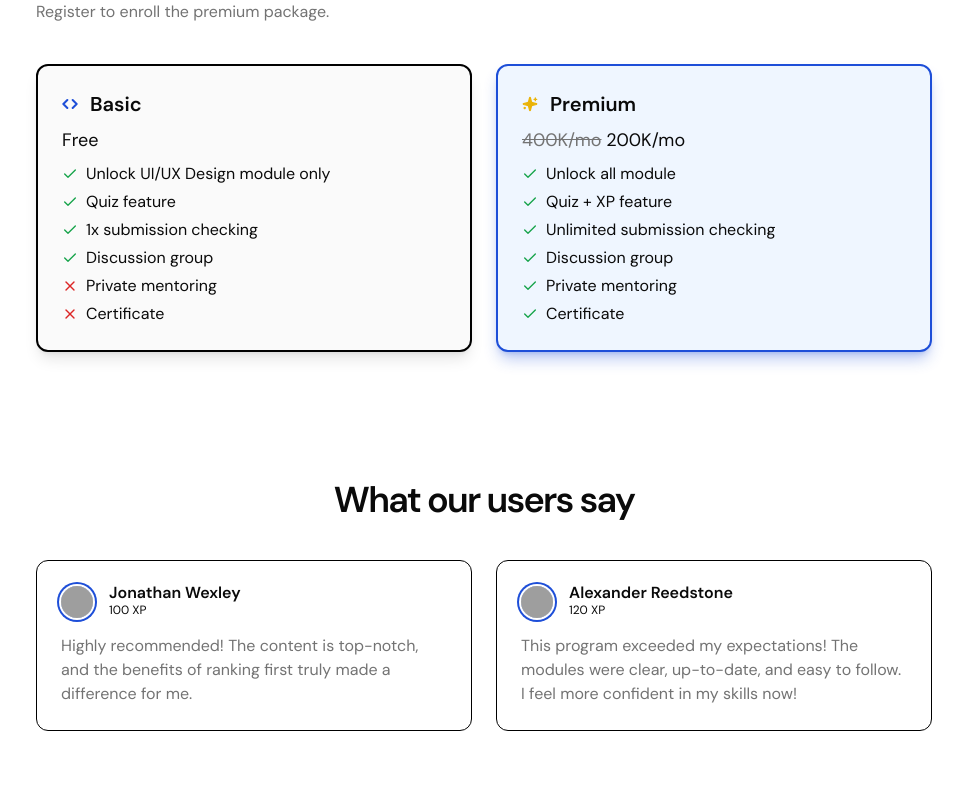
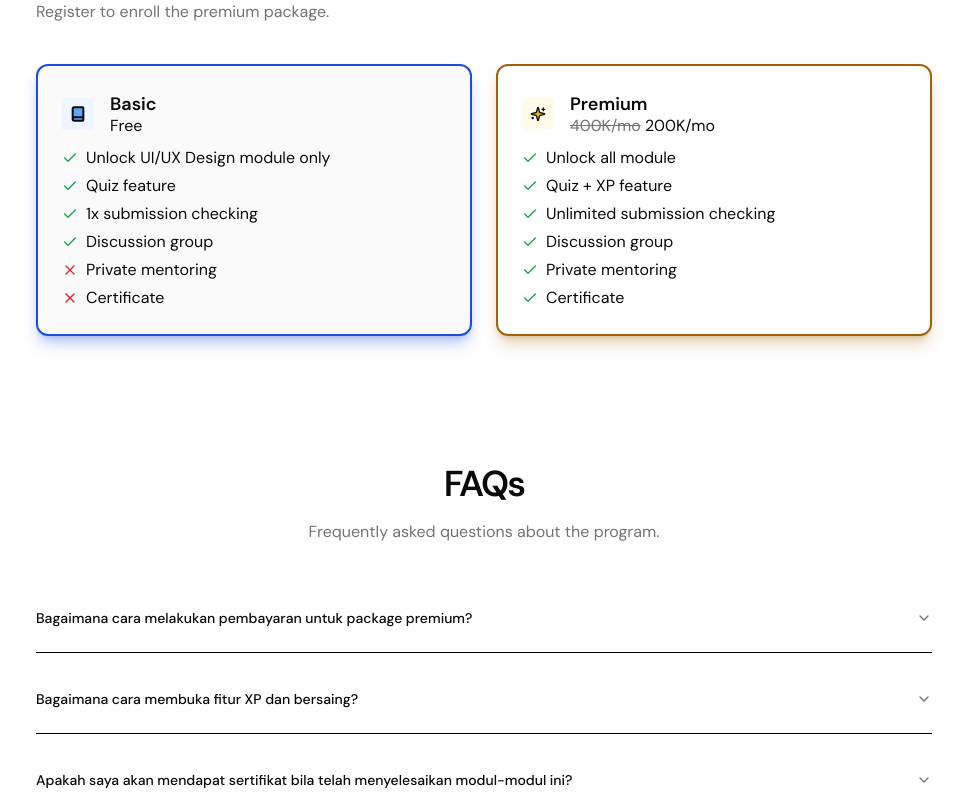
Before and after one commit to devswithme/fydemy, a Next.js app: page / in a window 1280 px wide. Shown: the part 1000-1800 px from the top of the page, without its empty margins (156-1123 px from the left). Built offline with nearby package versions, Linux system fonts and the light colour scheme; no server answers; the database is empty; grey boxes are pictures that could not be loaded.

Commit message:
add faq, remove testimonial

```diff
--- a/package.json
+++ b/package.json
@@ -9,6 +9,7 @@
     "lint": "next lint"
   },
   "dependencies": {
+    "@radix-ui/react-accordion": "^1.2.4",
     "@radix-ui/react-aspect-ratio": "^1.1.1",
     "@radix-ui/react-avatar": "^1.1.3",
     "@radix-ui/react-checkbox": "^1.1.3",
--- a/src/components/home.tsx
+++ b/src/components/home.tsx
@@ -17,6 +17,7 @@ import {
 } from "@/components/ui/table";
 import {
   ArrowUpRight,
+  Book,
   Check,
   Code,
   CodeXml,
@@ -33,6 +34,12 @@ import Link from "next/link";
 import Autoplay from "embla-carousel-autoplay";
 import { getTopUsersByXp } from "@/config/firebase";
 import { useEffect, useState } from "react";
+import {
+  Accordion,
+  AccordionContent,
+  AccordionItem,
+  AccordionTrigger,
+} from "./ui/accordion";
 
 const Home = () => {
   const [ranks, setRanks] = useState(null);
@@ -185,12 +192,19 @@ const Home = () => {
             </div>
           </div>
           <div className="w-full grid grid-cols-1 md:grid-cols-2 gap-6">
-            <div className="p-6 rounded-xl border-2 border-black bg-neutral-50 space-y-2 shadow-lg">
-              <h1 className="text-lg sm:text-xl font-semibold flex gap-x-3 items-center">
-                <Code className="w-4 h-4 text-blue-700" strokeWidth={3} />
+            <div className="p-6 rounded-xl border-2 border-blue-700 bg-neutral-50 space-y-2 shadow-lg shadow-blue-700/30">
+              <div className="flex gap-x-4 items-center">
+                <Book
+                  className="w-8 h-8 p-2 bg-blue-50 fill-blue-400"
+                  strokeWidth={3}
+                />
+                <div className="-space-y-1">
+                  <h1 className="text-base sm:text-lg font-semibold flex gap-x-3 items-center">
                     Basic
                   </h1>
-              <h1 className="text-base sm:text-lg">Free</h1>
+                  <h1 className="text-sm sm:text-base">Free</h1>
+                </div>
+              </div>
               <ul className="space-y-1 text-sm sm:text-base">
                 <li className="flex items-center gap-x-2">
                   <Check className="w-4 h-4 text-green-600" />
@@ -218,17 +232,21 @@ const Home = () => {
                 </li>
               </ul>
             </div>
-            <div className="p-6 rounded-xl border-2 space-y-2 border-blue-700 bg-blue-50 shadow-lg shadow-blue-700/30">
-              <h1 className="text-lg sm:text-xl font-semibold flex gap-x-3 items-center">
-                <Sparkles className="w-4 h-4 fill-yellow-500 text-yellow-500" />{" "}
+            <div className="p-6 rounded-xl border-2 space-y-2 border-yellow-700 shadow-lg shadow-yellow-700/30">
+              <div className="flex items-center gap-x-4">
+                <Sparkles className="p-2 bg-yellow-50 fill-yellow-500 w-8 h-8 rounded-md" />
+                <div className="-space-y-1">
+                  <h1 className="text-base sm:text-lg font-semibold">
                     Premium
                   </h1>
-              <h1 className="text-base sm:text-lg">
+                  <h1 className="text-sm sm:text-base">
                     <span className="line-through text-muted-foreground">
                       400K/mo
                     </span>{" "}
                     200K/mo
                   </h1>
+                </div>
+              </div>
               <ul className="space-y-1 text-sm sm:text-base">
                 <li className="flex items-center gap-x-2">
                   <Check className="w-4 h-4 text-green-600" />
@@ -308,7 +326,7 @@ const Home = () => {
 						</Table> */}
           </div>
         </section>
-        <section className="grid grid-cols-1 gap-10 items-center">
+        {/* <section className="grid grid-cols-1 gap-10 items-center">
           <h1 className="text-3xl sm:text-4xl text-center font-semibold tracking-tighter text-balance">
             What our users say
           </h1>
@@ -379,7 +397,72 @@ const Home = () => {
                 </div>
               </CarouselItem>
             </CarouselContent>
-          </Carousel>
+          </Carousel> */}
+        <section className="grid grid-cols-1 gap-10 items-center">
+          <div className="space-y-4 text-center">
+            <h1 className="text-3xl sm:text-4xl font-semibold tracking-tighter text-balance">
+              FAQs
+            </h1>
+            <p className="text-sm sm:text-base text-muted-foreground">
+              Frequently asked questions about the program.
+            </p>
+          </div>
+
+          <div className="space-y-3">
+            <Accordion type="single" collapsible>
+              <AccordionItem value="item-1">
+                <AccordionTrigger>
+                  Bagaimana cara melakukan pembayaran untuk package premium?
+                </AccordionTrigger>
+                <AccordionContent>
+                  Pembayaran dapat dilakukan melalui{" "}
+                  <Link
+                    href="https://plans.fysite.id"
+                    target="_blank"
+                    className="underline text-blue-700 font-semibold"
+                  >
+                    plans.fysite.id
+                  </Link>
+                  .
+                </AccordionContent>
+              </AccordionItem>
+            </Accordion>
+            <Accordion type="single" collapsible>
+              <AccordionItem value="item-2">
+                <AccordionTrigger>
+                  Bagaimana cara membuka fitur XP dan bersaing?
+                </AccordionTrigger>
+                <AccordionContent>
+                  Fitur XP dan bersaing dapat diakses{" "}
+                  <b>setelah melakukan pembayaran</b> package premium.
+                </AccordionContent>
+              </AccordionItem>
+            </Accordion>
+            <Accordion type="single" collapsible>
+              <AccordionItem value="item-3">
+                <AccordionTrigger>
+                  Apakah saya akan mendapat sertifikat bila telah menyelesaikan
+                  modul-modul ini?
+                </AccordionTrigger>
+                <AccordionContent>
+                  Iya, dengan syarat anda menyelesaikan semua modul, quiz,
+                  submission dengan <b>nilai (XP) yang memuaskan</b>.
+                </AccordionContent>
+              </AccordionItem>
+            </Accordion>
+            <Accordion type="single" collapsible>
+              <AccordionItem value="item-3">
+                <AccordionTrigger>
+                  Berapa kali saya akan mendapatkan jadwal untuk private
+                  mentoring?
+                </AccordionTrigger>
+                <AccordionContent>
+                  Per-bulannya anda akan mendapatkan <b>4x private meeting</b>{" "}
+                  bersama mentor dan teman sekawan.
+                </AccordionContent>
+              </AccordionItem>
+            </Accordion>
+          </div>
         </section>
         <footer className="bg-blue-700 rounded-xl border-2 w-full h-fit p-8 sm:p-10 grid grid-cols-1 sm:grid-cols-2 md:grid-cols-3 gap-10 border-black text-white">
           <div className="space-y-2">
--- /dev/null
+++ b/src/components/ui/accordion.tsx
@@ -0,0 +1,57 @@
+"use client";
+
+import * as React from "react";
+import * as AccordionPrimitive from "@radix-ui/react-accordion";
+import { ChevronDown } from "lucide-react";
+
+import { cn } from "@/lib/utils";
+
+const Accordion = AccordionPrimitive.Root;
+
+const AccordionItem = React.forwardRef<
+  React.ElementRef<typeof AccordionPrimitive.Item>,
+  React.ComponentPropsWithoutRef<typeof AccordionPrimitive.Item>
+>(({ className, ...props }, ref) => (
+  <AccordionPrimitive.Item
+    ref={ref}
+    className={cn("border-b border-black", className)}
+    {...props}
+  />
+));
+AccordionItem.displayName = "AccordionItem";
+
+const AccordionTrigger = React.forwardRef<
+  React.ElementRef<typeof AccordionPrimitive.Trigger>,
+  React.ComponentPropsWithoutRef<typeof AccordionPrimitive.Trigger>
+>(({ className, children, ...props }, ref) => (
+  <AccordionPrimitive.Header className="flex">
+    <AccordionPrimitive.Trigger
+      ref={ref}
+      className={cn(
+        "flex flex-1 items-center justify-between py-6 text-sm font-medium transition-all hover:underline text-left [&[data-state=open]>svg]:rotate-180",
+        className
+      )}
+      {...props}
+    >
+      {children}
+      <ChevronDown className="h-4 w-4 shrink-0 text-muted-foreground transition-transform duration-200" />
+    </AccordionPrimitive.Trigger>
+  </AccordionPrimitive.Header>
+));
+AccordionTrigger.displayName = AccordionPrimitive.Trigger.displayName;
+
+const AccordionContent = React.forwardRef<
+  React.ElementRef<typeof AccordionPrimitive.Content>,
+  React.ComponentPropsWithoutRef<typeof AccordionPrimitive.Content>
+>(({ className, children, ...props }, ref) => (
+  <AccordionPrimitive.Content
+    ref={ref}
+    className="overflow-hidden text-sm data-[state=closed]:animate-accordion-up data-[state=open]:animate-accordion-down"
+    {...props}
+  >
+    <div className={cn("pb-4 pt-0", className)}>{children}</div>
+  </AccordionPrimitive.Content>
+));
+AccordionContent.displayName = AccordionPrimitive.Content.displayName;
+
+export { Accordion, AccordionItem, AccordionTrigger, AccordionContent };
--- a/tailwind.config.ts
+++ b/tailwind.config.ts
@@ -14,31 +14,31 @@ export default {
     			foreground: 'hsl(var(--foreground))',
     			card: {
     				DEFAULT: 'hsl(var(--card))',
-					foreground: 'hsl(var(--card-foreground))',
+    				foreground: 'hsl(var(--card-foreground))'
     			},
     			popover: {
     				DEFAULT: 'hsl(var(--popover))',
-					foreground: 'hsl(var(--popover-foreground))',
+    				foreground: 'hsl(var(--popover-foreground))'
     			},
     			primary: {
     				DEFAULT: 'hsl(var(--primary))',
-					foreground: 'hsl(var(--primary-foreground))',
+    				foreground: 'hsl(var(--primary-foreground))'
     			},
     			secondary: {
     				DEFAULT: 'hsl(var(--secondary))',
-					foreground: 'hsl(var(--secondary-foreground))',
+    				foreground: 'hsl(var(--secondary-foreground))'
     			},
     			muted: {
     				DEFAULT: 'hsl(var(--muted))',
-					foreground: 'hsl(var(--muted-foreground))',
+    				foreground: 'hsl(var(--muted-foreground))'
     			},
     			accent: {
     				DEFAULT: 'hsl(var(--accent))',
-					foreground: 'hsl(var(--accent-foreground))',
+    				foreground: 'hsl(var(--accent-foreground))'
     			},
     			destructive: {
     				DEFAULT: 'hsl(var(--destructive))',
-					foreground: 'hsl(var(--destructive-foreground))',
+    				foreground: 'hsl(var(--destructive-foreground))'
     			},
     			border: 'hsl(var(--border))',
     			input: 'hsl(var(--input))',
@@ -48,27 +48,47 @@ export default {
     				'2': 'hsl(var(--chart-2))',
     				'3': 'hsl(var(--chart-3))',
     				'4': 'hsl(var(--chart-4))',
-					'5': 'hsl(var(--chart-5))',
+    				'5': 'hsl(var(--chart-5))'
     			},
     			sidebar: {
     				DEFAULT: 'hsl(var(--sidebar-background))',
     				foreground: 'hsl(var(--sidebar-foreground))',
     				primary: 'hsl(var(--sidebar-primary))',
-					'primary-foreground':
-						'hsl(var(--sidebar-primary-foreground))',
+    				'primary-foreground': 'hsl(var(--sidebar-primary-foreground))',
     				accent: 'hsl(var(--sidebar-accent))',
-					'accent-foreground':
-						'hsl(var(--sidebar-accent-foreground))',
+    				'accent-foreground': 'hsl(var(--sidebar-accent-foreground))',
     				border: 'hsl(var(--sidebar-border))',
-					ring: 'hsl(var(--sidebar-ring))',
-				},
+    				ring: 'hsl(var(--sidebar-ring))'
+    			}
     		},
     		borderRadius: {
     			lg: 'var(--radius)',
     			md: 'calc(var(--radius) - 2px)',
-				sm: 'calc(var(--radius) - 4px)',
+    			sm: 'calc(var(--radius) - 4px)'
     		},
+    		keyframes: {
+    			'accordion-down': {
+    				from: {
+    					height: '0'
     				},
+    				to: {
+    					height: 'var(--radix-accordion-content-height)'
+    				}
+    			},
+    			'accordion-up': {
+    				from: {
+    					height: 'var(--radix-accordion-content-height)'
+    				},
+    				to: {
+    					height: '0'
+    				}
+    			}
+    		},
+    		animation: {
+    			'accordion-down': 'accordion-down 0.2s ease-out',
+    			'accordion-up': 'accordion-up 0.2s ease-out'
+    		}
+    	}
     },
 	plugins: [
 		require('tailwindcss-animate'),
```
Also changed, not shown: 1 other file (tests, documents, lock files or other folders). Lines whose indentation alone changed are shown as unchanged.
